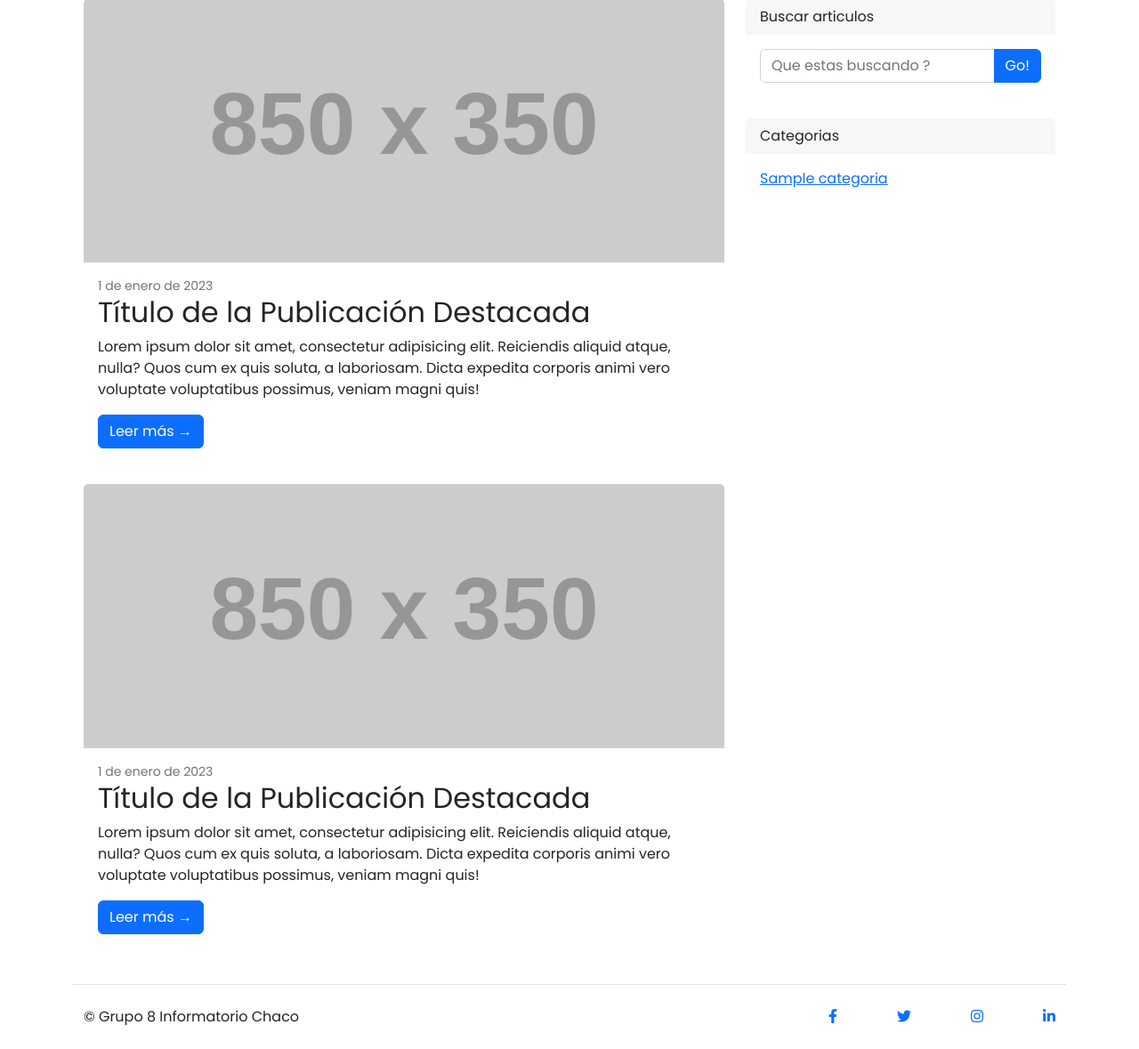
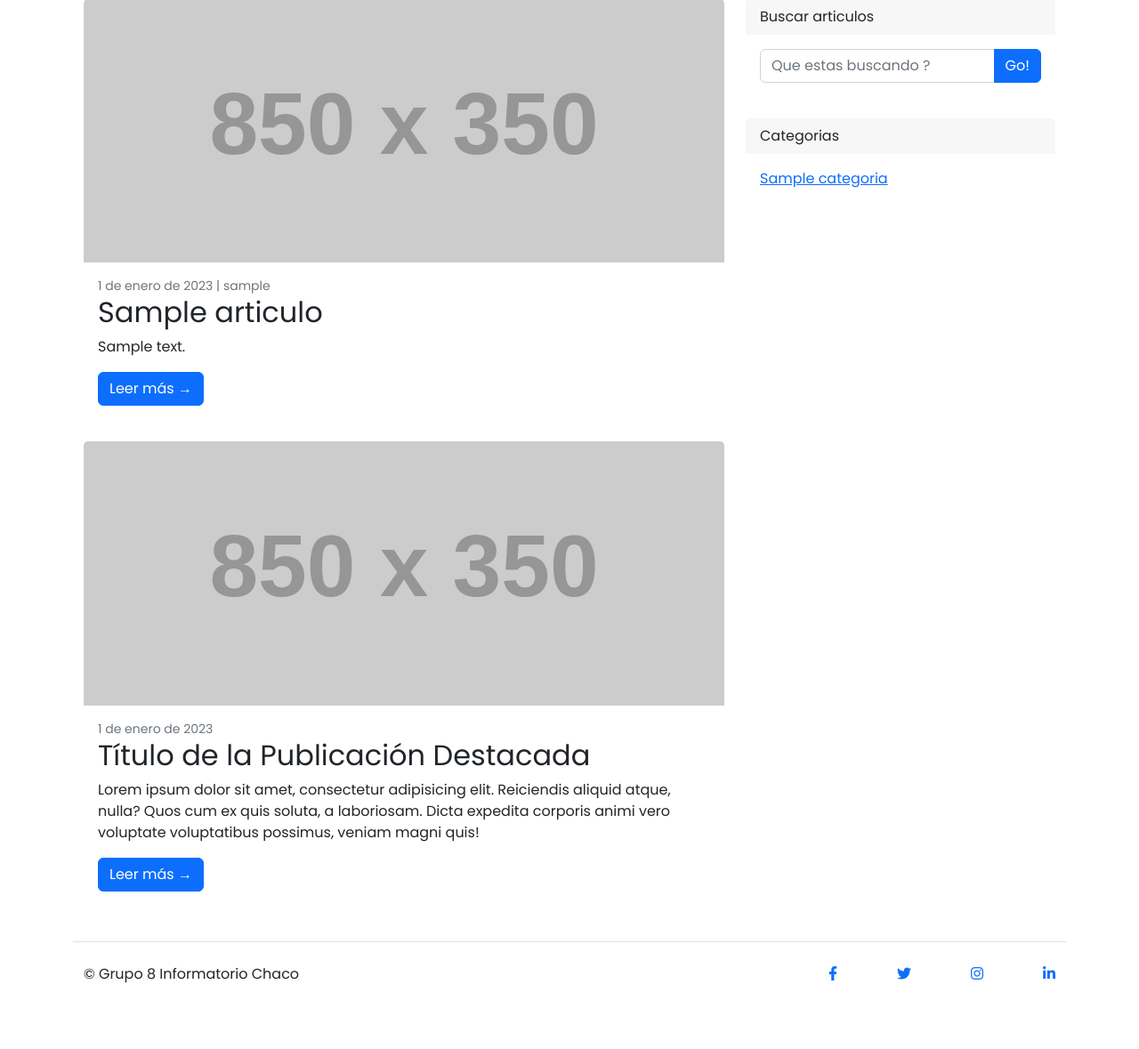
Before and after one commit to marelizal/grupo8-blogTurismo, a Django app: page / in a window 1280 px wide. Shown: the part 158-1337 px from the top of the page at 89% size. After the commit the page ends 1263 px from the top, so only its background shows below. Run offline with Django 4.2, Linux system fonts and the light colour scheme; tables that the repository leaves empty hold one stand-in row (values such as "Sample post"); grey boxes labelled with a size stand in for pictures from a placeholder-image service; some libraries are stand-ins or nearby versions.

Commit message:
publicaciones de prueba

```diff
--- a/src/templates/core/index.html
+++ b/src/templates/core/index.html
@@ -6,15 +6,20 @@
 <div class="row">
   <div class="col">
 
+
+    {% for publicacion in ultimas_publicaciones %}
+
     <div class="card mb-4">
         <a href="#!"><img class="card-img-top" src="https://dummyimage.com/850x350/dee2e6/6c757d.jpg" alt="..." /></a>
         <div class="card-body">
-            <div class="small text-muted">1 de enero de 2023</div>
-            <h2 class="card-title">Título de la Publicación Destacada</h2>
-            <p class="card-text">Lorem ipsum dolor sit amet, consectetur adipisicing elit. Reiciendis aliquid atque, nulla? Quos cum ex quis soluta, a laboriosam. Dicta expedita corporis animi vero voluptate voluptatibus possimus, veniam magni quis!</p>
+            <div class="small text-muted">1 de enero de 2023 | {{publicacion.autor}} </div>
+            <h2 class="card-title"> {{publicacion.titulo}} </h2>
+            <p class="card-text"> {{publicacion.contenido}} </p>
             <a class="btn btn-primary" href="#!">Leer más →</a>
         </div>
     </div>
+    {% endfor %}
+
     <div class="card mb-4">
         <a href="#!"><img class="card-img-top" src="https://dummyimage.com/850x350/dee2e6/6c757d.jpg" alt="..." /></a>
         <div class="card-body">
```
Also changed, not shown: src/articulo/aguara_g.jpg (added), src/articulo/puma.jpg (added), src/articulo/quebracho_blanco.jpg (added), src/articulo/quebracho_colorado.jpg (added).
